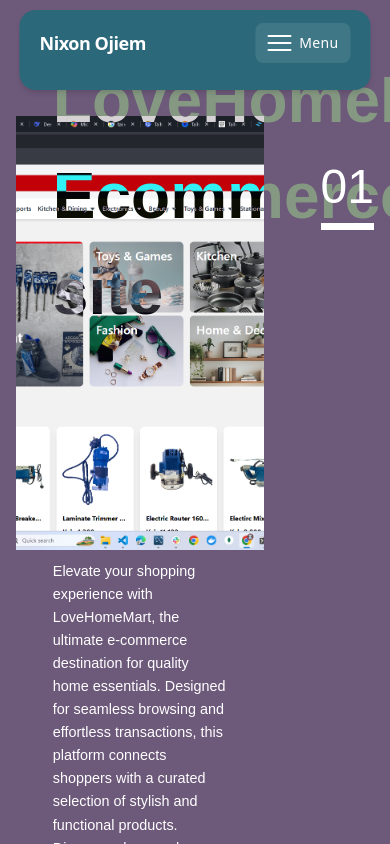
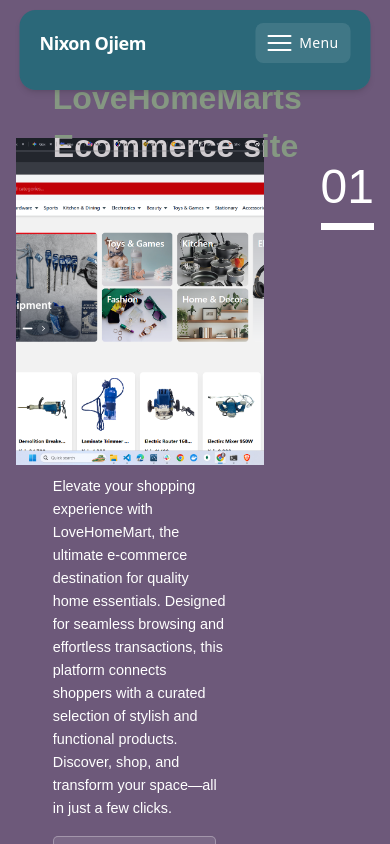
Before and after one commit to NixonOjiem/website.me, a Next.js app: page /projects in a window 390 px wide. Built offline with nearby package versions, Linux system fonts and the light colour scheme.

Commit message:
changed the data in projects section for mobile UI friendliness

```diff
--- a/src/app/data/projectsData.js
+++ b/src/app/data/projectsData.js
@@ -21,7 +21,7 @@
   {
     title: "KenyaHMIS Community Forum",
     description:
-      "Empower healthcare professionals with the KenyaHMIS Community Forum, a dynamic platform designed for seamless knowledge exchange among EMR users. Whether seeking solutions, sharing insights, or navigating system enhancements, this interactive space fosters collaboration and expertise. Engage, ask, and elevate healthcare technology—one conversation at a time.",
+      "Empower healthcare professionals with the KenyaHMIS Community Forum, a dynamic platform designed for seamless knowledge exchange among EMR users. Whether seeking solutions, sharing insights, or navigating system enhancements, this interactive space fosters collaboration and expertise.",
     imageUrl: "/images/ScreenshotKenyaHMIS.png",
     altText: "KenyaHMIS Community Forum",
     link: "https://community.kenyahmis.org/",
--- a/src/app/projects/page.tsx
+++ b/src/app/projects/page.tsx
@@ -1,13 +1,11 @@
 "use client";
 
-import React, { useState, useLayoutEffect, useRef } from "react";
+import React, { useLayoutEffect, useRef } from "react";
 import ProjectsComponent from "@/components/ProjectsComponent";
-import ContactForm from "@/components/layout/ContactForm";
 import gsap from "gsap";
 import { ScrollTrigger } from "gsap/ScrollTrigger";
 
 function Page() {
-  const [isContactFormOpen, setContactFormOpen] = useState(false);
   const main = useRef(null);
 
   useLayoutEffect(() => {
@@ -62,10 +60,6 @@
       <main>
         <ProjectsComponent />
       </main>
-      <ContactForm
-        show={isContactFormOpen}
-        onClose={() => setContactFormOpen(false)}
-      />
     </div>
   );
 }
--- a/src/components/ProjectsComponent.module.css
+++ b/src/components/ProjectsComponent.module.css
@@ -56,7 +56,7 @@
   display: block;
   text-align: left;
   font-family: "Bandeins Sans & Strange Variable", sans-serif;
-  /* font-size: clamp(4rem, 12vw, 12rem); */
+  font-size: clamp(4rem, 12vw, 12rem);
   font-size: 4rem;
   font-weight: 900;
   font-variation-settings: "wdth" var(--width);
@@ -146,6 +146,18 @@
   border-bottom: 7px white solid;
 }
 
+/* --- Media Query for smaller screens --- */
+@media (max-width: 768px) {
+  .slide__heading {
+    /* Adjust this font size to your liking */
+    font-size: 2rem;
+  }
+  .slide__img {
+    width: 100%;
+    height: 100%;
+  }
+}
+
 @media screen and (min-width: 900px) {
   .overlay__content,
   .slide__container {
```
